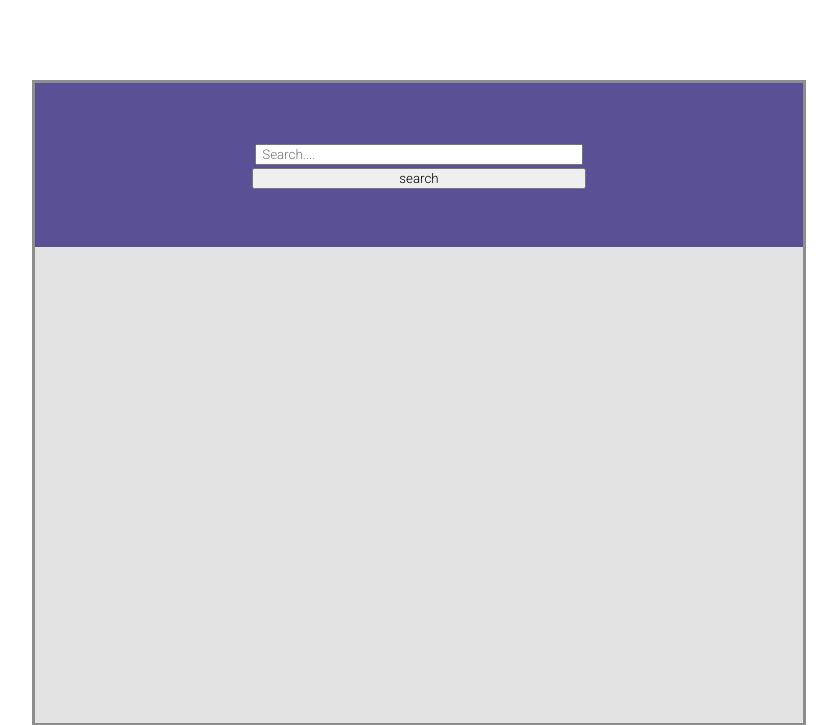
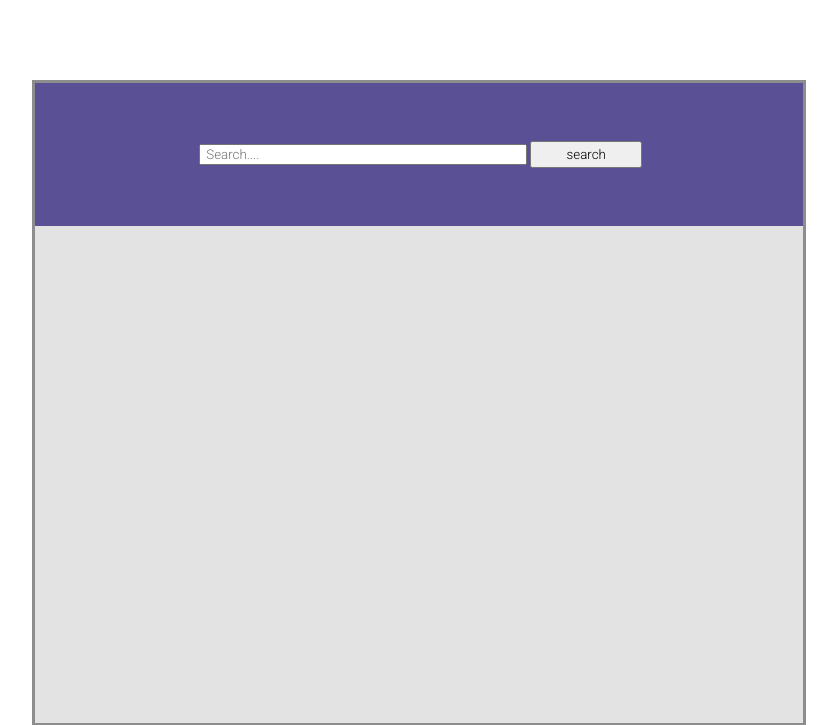
Before and after one commit to horizoncollege/project-2-verdieping-scrum-codeverse, a PHP site: page / in a window 1280 px wide. Shown: the part 106-831 px from the top of the page, without its empty margins (221-1058 px from the left). Run offline with PHP 8.4, Linux system fonts and the light colour scheme; the visitor is signed in with stand-in values (Sample User, id 1); data that the repository does not hold is empty.

Commit message:
searchbar gestyled

```diff
--- a/index.php
+++ b/index.php
@@ -61,9 +61,9 @@
     ?>
     <div class="maincontainer">
         <div class="search">
-            <form>
-                <input type="text" placeholder=" Search...." name="search">
-                <button type="submit">search</button>
+            <form class="searchbar">
+                <input id="searchbar" type="text" placeholder=" Search...." name="search">
+                <button id="searchbutton" type="submit">search</button>
             </form>
         </div>
         <!--the repositories-->
--- a/style.css
+++ b/style.css
@@ -120,6 +120,16 @@ div.maincontainer {
     padding: 18px;
     color: white;
 
+}
+
+.searchbar{
+    display: flex;
+    flex-direction: row;
+}
+
+#searchbutton{
+    width: 7rem;
+    height: 1,5rem;
 }
 
 .add-code-button {
```
